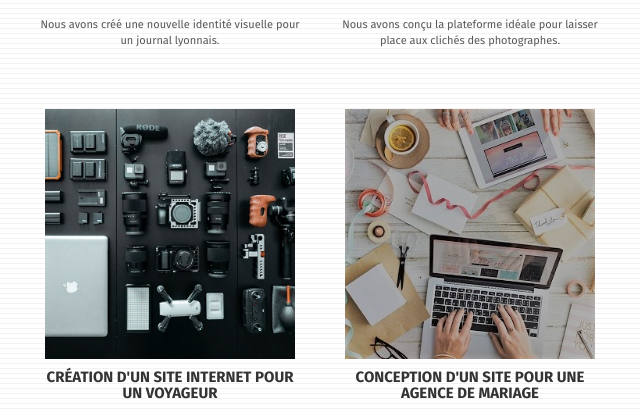
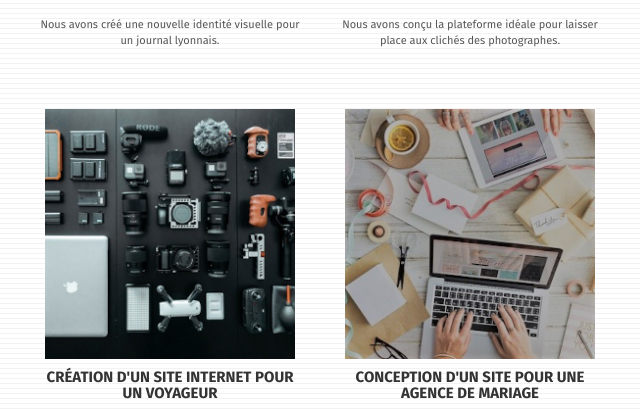
Before and after one commit to RuddyCh/La-panthere-opti, a plain HTML site: page index.html in a window 1280 px wide. Shown: the part 2218-2627 px from the top of the page, 320-960 px from the left. Drawn offline with Linux system fonts and the light colour scheme.

Commit message:
compression redimensionnement img

```diff
--- a/index.html
+++ b/index.html
@@ -179,7 +179,7 @@
 		</div>
 		<div class="row tight-width-whitespace portfolio-row">
 			<div class="col-sm-6">
-				<a href="#" data-lightbox="img/equipement-photo-video.bmp" data-gallery-id="gallery-1" data-caption="Création d'un site internet pour un voyageur" data-frame="snapshot-lb"><img src="img/equipement-photo-video.bmp" class="img-responsive portfolio-thumb" alt="photo d'Illustrations d'équipement de photographe vidéaste"/></a>
+				<a href="#" data-lightbox="img/equipement-photo-video.jpg" data-gallery-id="gallery-1" data-caption="Création d'un site internet pour un voyageur" data-frame="snapshot-lb"><img src="img/equipement-photo-video.jpg" class="img-responsive portfolio-thumb" alt="photo d'Illustrations d'équipement de photographe vidéaste"/></a>
 				<h3 class="mg-md text-center">
 					Création d'un site internet pour un voyageur
 				</h3>
@@ -188,7 +188,7 @@
 				</p>
 			</div>
 			<div class="col-sm-6">
-				<a href="#" data-lightbox="img/travail-sur-ordinateur.bmp" data-gallery-id="gallery-1" data-caption="Conception d'un site pour une agence de mariage" data-frame="snapshot-lb"><img src="img/travail-sur-ordinateur.bmp" class="img-responsive portfolio-thumb" alt="photo d'ilustration de quelqu'un qui travail sur la conception d'un site" /></a>
+				<a href="#" data-lightbox="img/travail-sur-ordinateur.jpg" data-gallery-id="gallery-1" data-caption="Conception d'un site pour une agence de mariage" data-frame="snapshot-lb"><img src="img/travail-sur-ordinateur.jpg" class="img-responsive portfolio-thumb" alt="photo d'ilustration de quelqu'un qui travail sur la conception d'un site" /></a>
 				<h3 class="mg-md text-center">
 					Conception d'un site pour une agence de mariage
 				</h3>
```
Also changed, not shown: img/equipement-photo-video.bmp (deleted), img/equipement-photo-video.jpg (added), img/livre-de-couleur.jpg, img/photographe.jpg, img/travail-sur-ordinateur.bmp (deleted), img/travail-sur-ordinateur.jpg (added).
